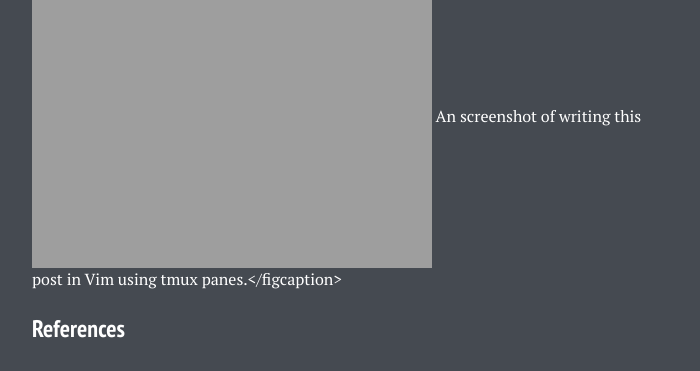
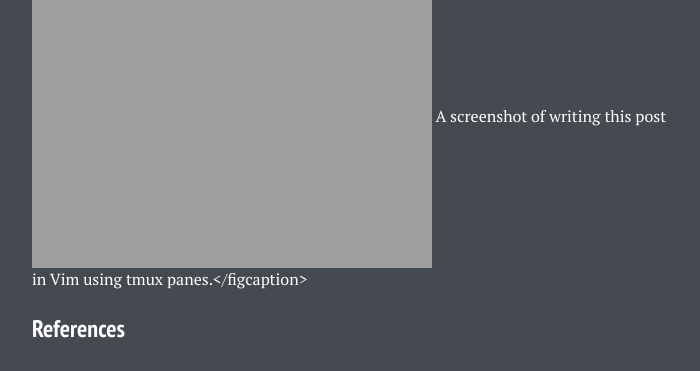
Before and after one commit to lmarkley/lmarkley.github.io, a Jekyll site: the page built from _posts/2015-07-11-Nmap-and-other-things.markdown, in a window 1280 px wide and 900 px high, scrolled down 2859 px. Shown: the part 155-526 px from the top of the window, without its empty margins (288-988 px from the left). Built offline with Jekyll 4.4.1, drawn with Linux system fonts in a browser that asks for light colours; nearby versions of some CDN libraries.

Commit message:
added image of tmux and vim... again

```diff
--- a/_posts/2015-07-11-Nmap-and-other-things.markdown
+++ b/_posts/2015-07-11-Nmap-and-other-things.markdown
@@ -66,7 +66,7 @@
 
 It is my understanding that `tmux` is short for 'terminal multiplexer', which means that you can have multiple instances of shell in the same terminal session in the form of panes or windows.
 
-<figure> <a href="http://lmarkley.github.io/images/tmux.png"><img src='http://lmarkley.github.io/images/tmux.png'></a> An screenshot of writing this post in Vim using tmux panes.</figcaption></figure>
+<figure> <a href="http://lmarkley.github.io/assets/tmux.png"><img src='http://lmarkley.github.io/assets/tmux.png'></a> A screenshot of writing this post in Vim using tmux panes.</figcaption></figure>
 
 ### References
 
```
